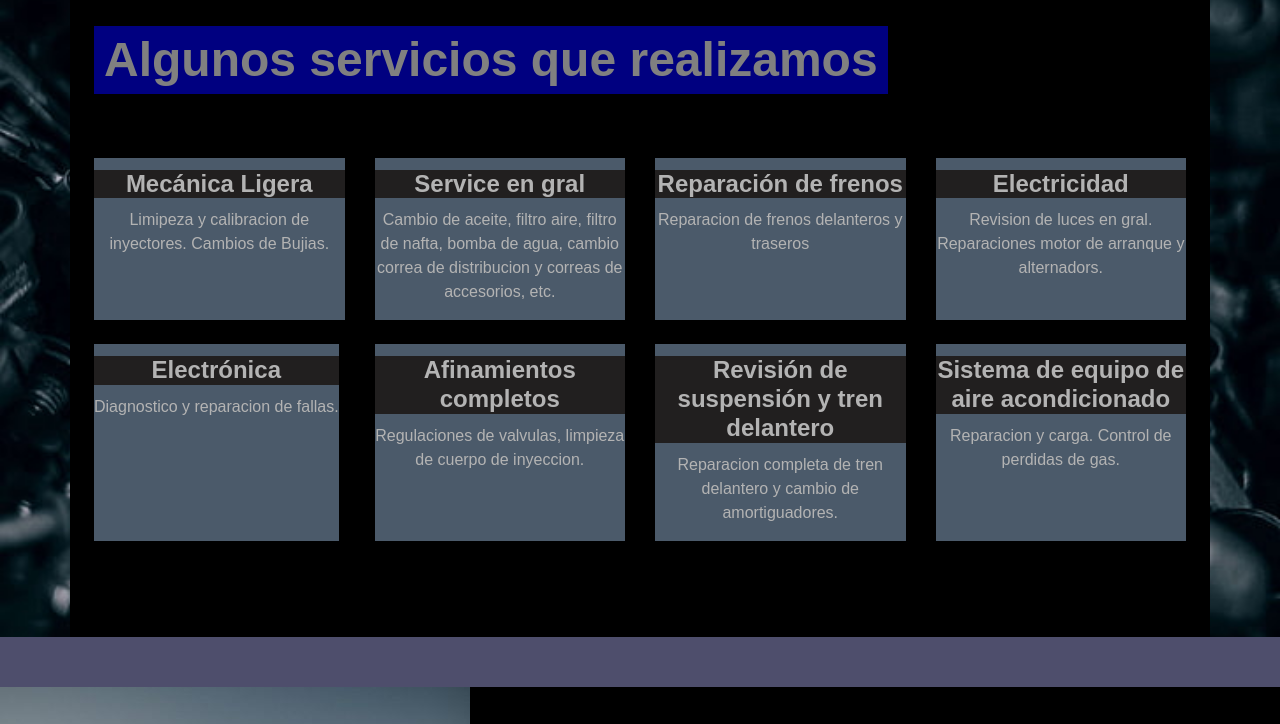
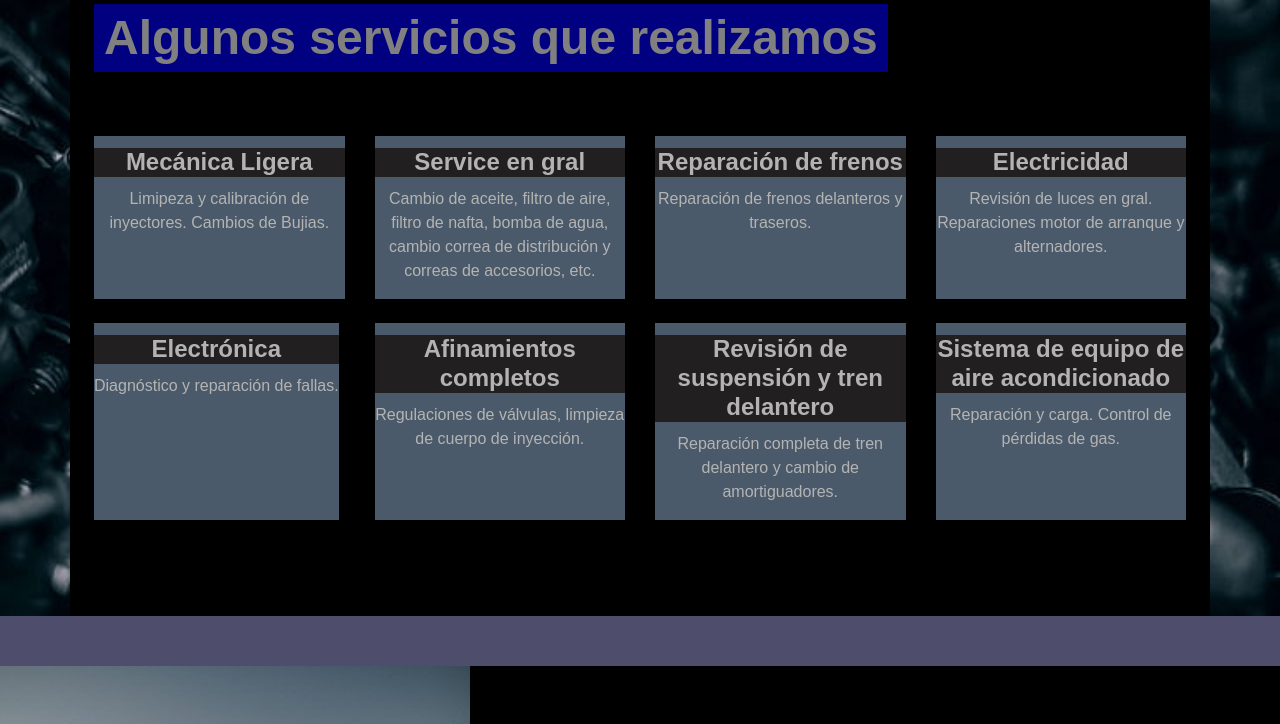
Before and after one commit to lual-taller-01/lual-taller-01.github.io, a plain HTML site: page index.html in a window 1280 px wide. Shown: the part 1186-1910 px from the top of the page. Drawn offline with nearby package versions, Linux system fonts and the light colour scheme.

Commit message:
index,html
corrección de errores ortograficos.

```diff
--- a/index.html
+++ b/index.html
@@ -30,7 +30,8 @@
                 <span class="navbar-toggler-icon"></span>
                 <a class="navbar-brand" href="#"></a>
             </button>
-            <div class="collapse navbar-collapse justify-content-end" id="navbarNav">
+            <div class="container">
+              <div class="collapse navbar-collapse justify-content-end" id="navbarNav">
                 <ul class="navbar-nav">
                  <!--   <li class="nav-item text-white"><a class="nav-link" href="#inicio">Inicio</a></li>  -->
                     <li class="nav-item"><a class="nav-link" href="#nosotros">Nosotros</a></li>
@@ -38,6 +39,8 @@
                     <li class="nav-item"><a class="nav-link" href="#contacto">Contacto</a></li>
                 </ul>
             </div>
+            </div>
+
         </div>
     </nav>
 
@@ -151,7 +154,7 @@
 
           <div class="col-lg-6">
             <h1 class="display-5 fw-bold text-body-emphasis lh-1 mb-3">Nosotros</h1>
-            <p class="lead">Somos un taller con una trayectoria de mas de 40 años de experiencia.
+            <p class="lead">Somos un taller con una trayectoria de más de 40 años de experiencia.
                             Brindamos la experiencia acumulada a nuestros clientes.
                             Contamos con un taller con la última tecnología.
                             Disponemos de un equipo especializado en los trabajos que ofrecemos.
@@ -180,50 +183,50 @@
           <div class="col d-flex align-items-start">
             <div class="recuadro2">
               <h3 class="fw-bold mb-0 fs-4 text-body-emphasis text-white" style="background-color: rgb(48, 45, 45);">Mecánica Ligera</h3>
-              <p style="padding-top: 10px;">Limipeza y calibracion de inyectores. Cambios de Bujias.</p>
+              <p style="padding-top: 10px;">Limipeza y calibración de inyectores. Cambios de Bujias.</p>
             </div>
           </div>
           <div class="col d-flex align-items-start">
             <div class="recuadro2">
               <h3 class="fw-bold mb-0 fs-4 text-body-emphasis text-white" style="background-color: rgb(48, 45, 45);">Service en gral</h3>
-              <p style="padding-top: 10px;">Cambio de aceite, filtro aire, filtro de nafta, bomba de agua, cambio correa de distribucion y correas de accesorios, etc.</p>
+              <p style="padding-top: 10px;">Cambio de aceite, filtro de aire, filtro de nafta, bomba de agua, cambio correa de distribución y correas de accesorios, etc.</p>
             </div>
           </div>
           <div class="col d-flex align-items-start">
             <div class="recuadro2">
               <h3 class="fw-bold mb-0 fs-4 text-body-emphasis text-white" style="background-color: rgb(48, 45, 45);">Reparación de frenos</h3>
-              <p style="padding-top: 10px;">Reparacion de frenos delanteros y traseros</p>
+              <p style="padding-top: 10px;">Reparación de frenos delanteros y traseros.</p>
             </div>
           </div>
           <div class="col d-flex align-items-start">
             <div class="recuadro2">
               <h3 class="fw-bold mb-0 fs-4 text-body-emphasis text-white" style="background-color: rgb(48, 45, 45);">Electricidad</h3>
-              <p style="padding-top: 10px;">Revision de luces en gral. Reparaciones motor de arranque y alternadors.</p>
+              <p style="padding-top: 10px;">Revisión de luces en gral. Reparaciones motor de arranque y alternadores.</p>
             </div>
           </div>
           <div class="col d-flex align-items-start">
             <div class="recuadro2">
               <h3 class="fw-bold mb-0 fs-4 text-body-emphasis text-white" style="background-color: rgb(48, 45, 45);">Electrónica</h3>
-              <p style="padding-top: 10px;">Diagnostico y reparacion de fallas.</p>
+              <p style="padding-top: 10px;">Diagnóstico y reparación de fallas.</p>
             </div>
           </div>
 
           <div class="col d-flex align-items-start">
             <div class="recuadro2">
               <h3 class="fw-bold mb-0 fs-4 text-body-emphasis text-white"style="background-color: rgb(48, 45, 45);">Afinamientos completos</h3>
-              <p style="padding-top: 10px;">Regulaciones de valvulas, limpieza de cuerpo de inyeccion.</p>
+              <p style="padding-top: 10px;">Regulaciones de válvulas, limpieza de cuerpo de inyección.</p>
             </div>
           </div>
           <div class="col d-flex align-items-start">
             <div class="recuadro2">
               <h3 class="fw-bold mb-0 fs-4 text-body-emphasis text-white" style="background-color: rgb(48, 45, 45);">Revisión de suspensión y tren delantero</h3>
-              <p style="padding-top: 10px;">Reparacion completa de tren delantero y cambio de amortiguadores.</p>
+              <p style="padding-top: 10px;">Reparación completa de tren delantero y cambio de amortiguadores.</p>
             </div>
           </div>
           <div class="col d-flex align-items-start">
             <div class="recuadro2">
               <h3 class="fw-bold mb-0 fs-4 text-body-emphasis text-white"style="background-color: rgb(48, 45, 45);">Sistema de equipo de aire acondicionado</h3>
-              <p style="padding-top: 10px;">Reparacion y carga. Control de perdidas de gas.</p>
+              <p style="padding-top: 10px;">Reparación y carga. Control de pérdidas de gas.</p>
             </div>
           </div>
         </div>
```
